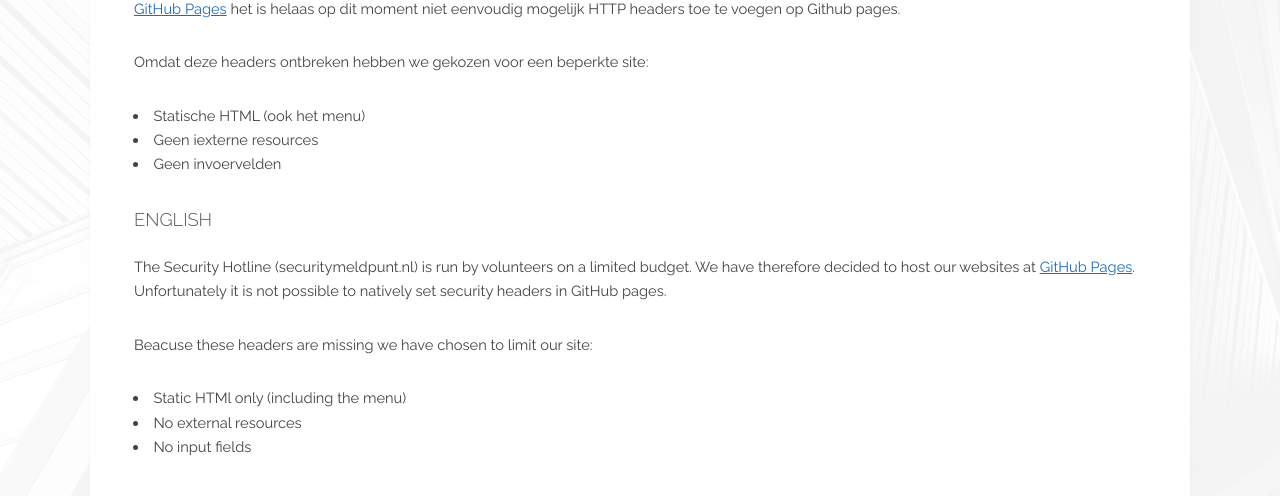
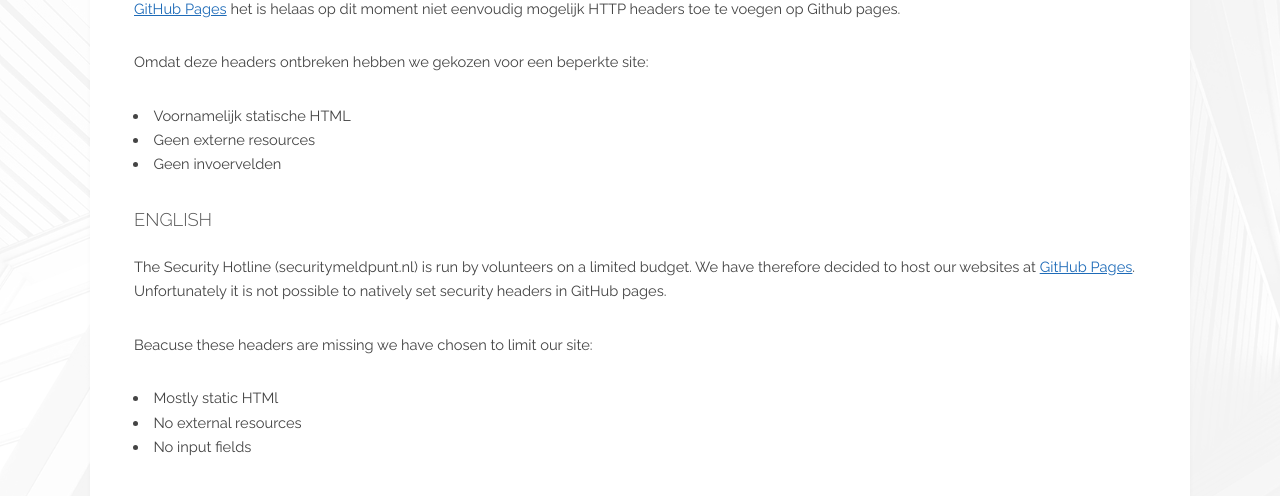
Before and after one commit to DIVD-NL/SecurityMeldpunt, a Jekyll site: the page built from faq/40-headers.md, in a window 1280 px wide and 900 px high, scrolled down 532 px. Shown: the part 153-649 px from the top of the window. Built offline with Jekyll 4.4.1, drawn with Linux system fonts in a browser that asks for light colours.

Commit message:
Updated to FAQ to match the site

```diff
--- a/faq/40-headers.md
+++ b/faq/40-headers.md
@@ -8,8 +8,8 @@ layout: faq
 Het Security Meldpunt wordt gerunt door vrijwilligers met een zeer beperkt budget. We hebben er daaromvoor gekozen onze website te hosten op [GitHub Pages](https://pages.github.com/) het is helaas op dit moment niet eenvoudig mogelijk HTTP headers toe te voegen op Github pages.
 
 Omdat deze headers ontbreken hebben we gekozen voor een beperkte site:
-* Statische HTML (ook het menu)
-* Geen iexterne resources
+* Voornamelijk statische HTML
+* Geen externe resources
 * Geen invoervelden
 
 ### English
@@ -17,6 +17,6 @@ Omdat deze headers ontbreken hebben we gekozen voor een beperkte site:
 The Security Hotline (securitymeldpunt.nl) is run by volunteers on a limited budget. We have therefore decided to host our websites at [GitHub Pages](https://pages.github.com/). Unfortunately it is not possible to natively set security headers in GitHub pages.
 
 Beacuse these headers are missing we have chosen to limit our site:
-* Static HTMl only (including the menu)
+* Mostly static HTMl
 * No external resources
 * No input fields
```
